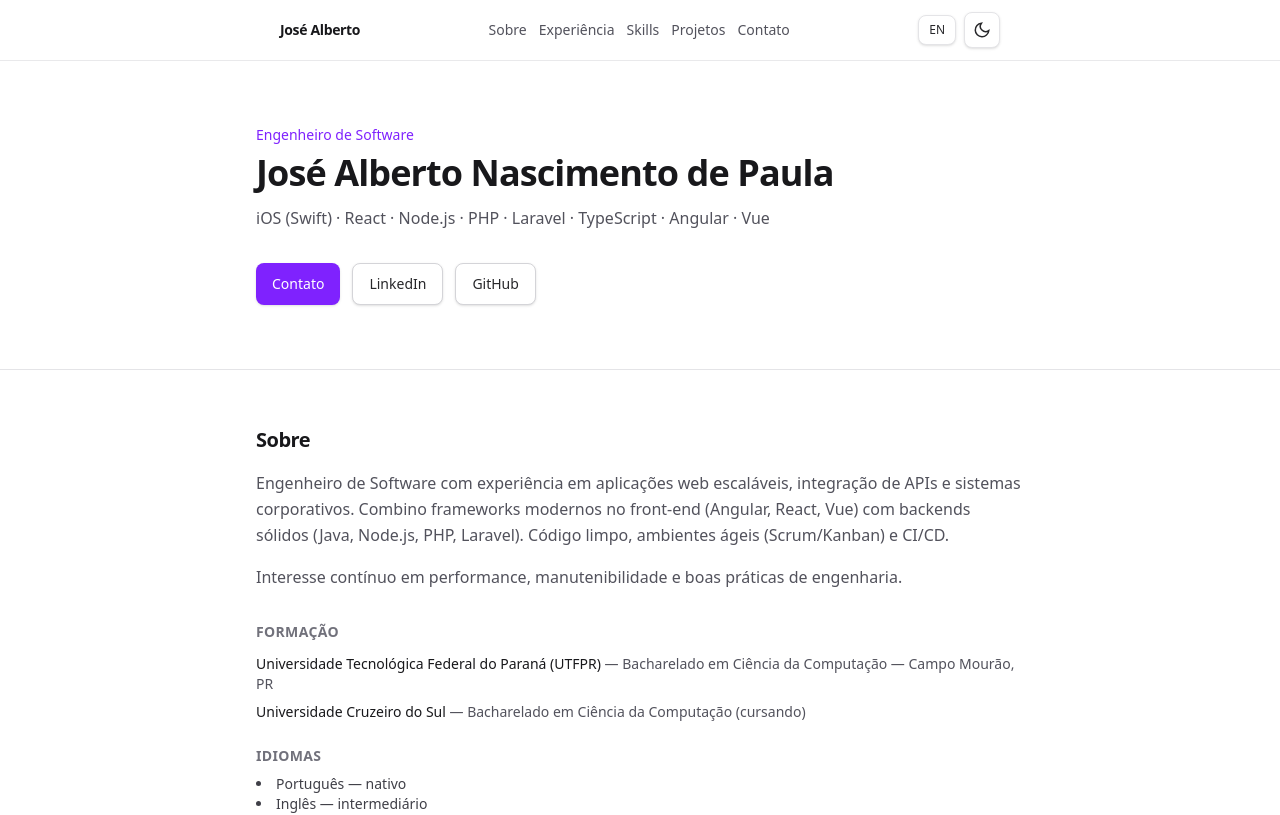
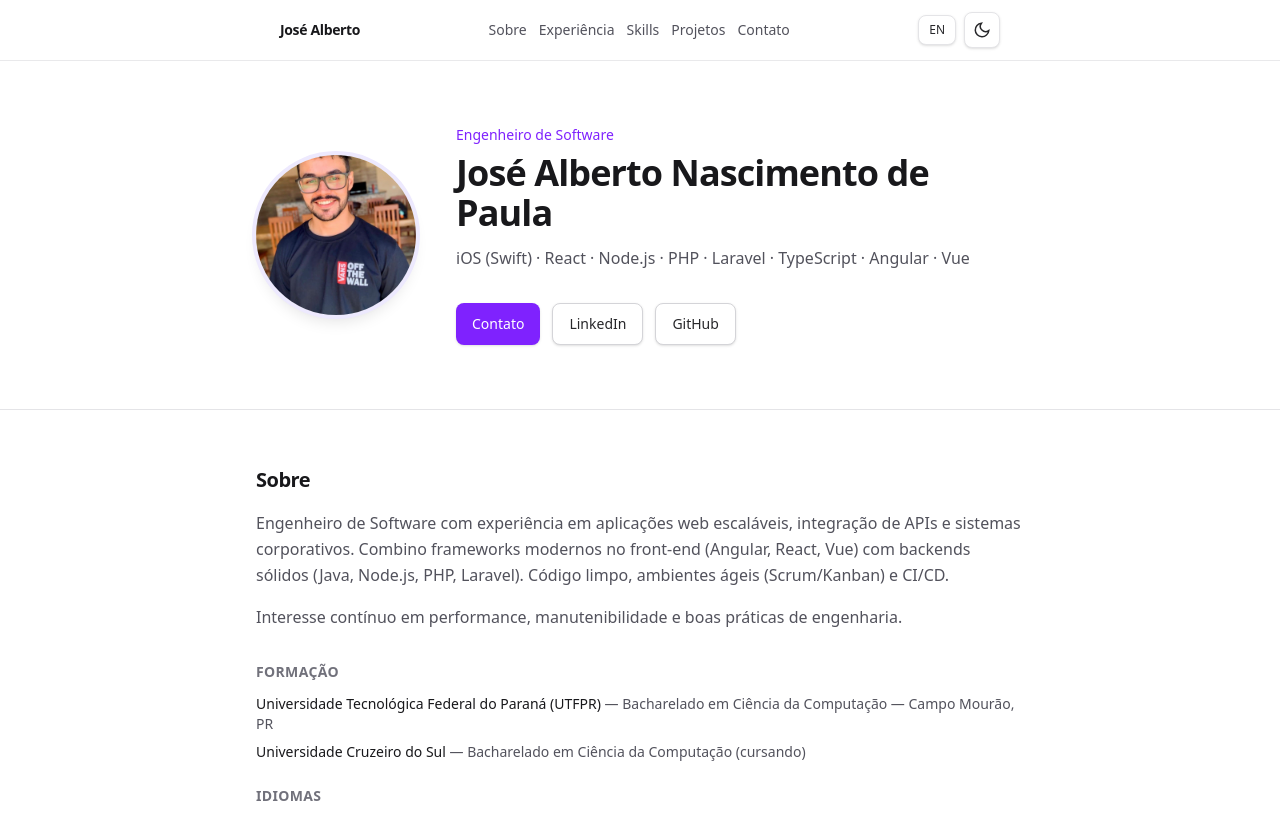
Before and after one commit to Josealbertonp/portfolio, a React (Vite) app: page / in a window 1280 px wide. Shown: the top 815 px of the page. Built offline with nearby package versions, Linux system fonts and the light colour scheme.

Commit message:
feat: foto de perfil no hero

```diff
--- a/src/components/Hero.tsx
+++ b/src/components/Hero.tsx
@@ -1,6 +1,8 @@
 import { contact, profile } from '../content/profile'
 import { useI18n } from '../contexts/I18nContext'
 import { pick } from '../lib/locale'
+
+const profilePhotoSrc = `${import.meta.env.BASE_URL}profile.png`
 
 export function Hero() {
   const { t, locale } = useI18n()
@@ -11,6 +13,16 @@ export function Hero() {
       aria-labelledby="hero-heading"
     >
       <div className="mx-auto max-w-3xl">
+        <div className="flex flex-col items-center gap-8 sm:flex-row sm:items-center sm:gap-10">
+          <img
+            src={profilePhotoSrc}
+            alt={profile.fullName}
+            width={160}
+            height={160}
+            className="h-36 w-36 shrink-0 rounded-full object-cover shadow-lg ring-4 ring-violet-100 dark:ring-violet-950/80 sm:h-40 sm:w-40"
+            decoding="async"
+          />
+          <div className="min-w-0 flex-1 text-center sm:text-left">
             <p className="text-sm font-medium text-violet-600 dark:text-violet-400">
               {pick(profile.headline, locale)}
             </p>
@@ -23,7 +35,7 @@ export function Hero() {
             <p className="mt-3 max-w-2xl text-base leading-relaxed text-zinc-600 dark:text-zinc-400">
               {profile.tagline[locale]}
             </p>
-        <div className="mt-8 flex flex-wrap gap-3">
+            <div className="mt-8 flex flex-wrap justify-center gap-3 sm:justify-start">
               <a
                 href="#contact"
                 className="inline-flex items-center justify-center rounded-lg bg-violet-600 px-4 py-2.5 text-sm font-medium text-white shadow-sm hover:bg-violet-500 dark:bg-violet-500 dark:hover:bg-violet-400"
@@ -48,6 +60,8 @@ export function Hero() {
               </a>
             </div>
           </div>
+        </div>
+      </div>
     </section>
   )
 }
```
Also changed, not shown: public/profile.png (added). Lines whose indentation alone changed are shown as unchanged.
